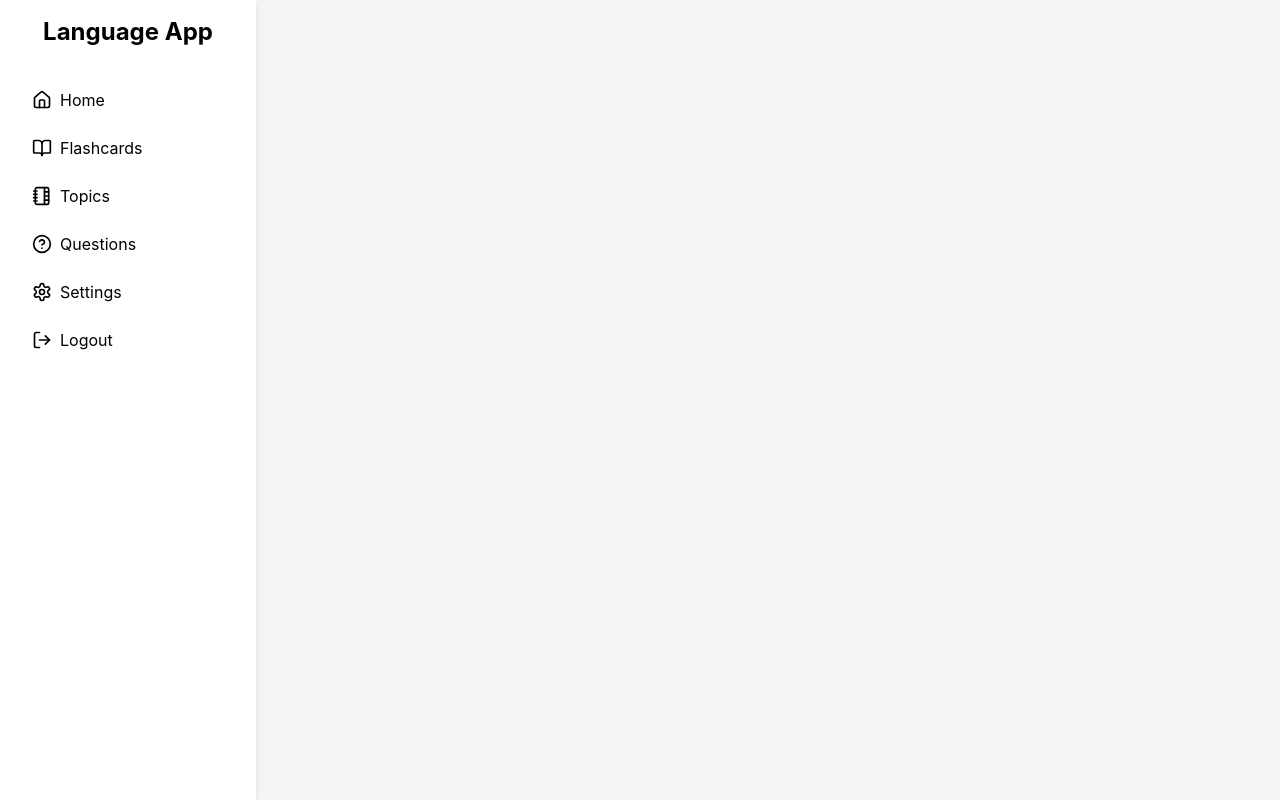
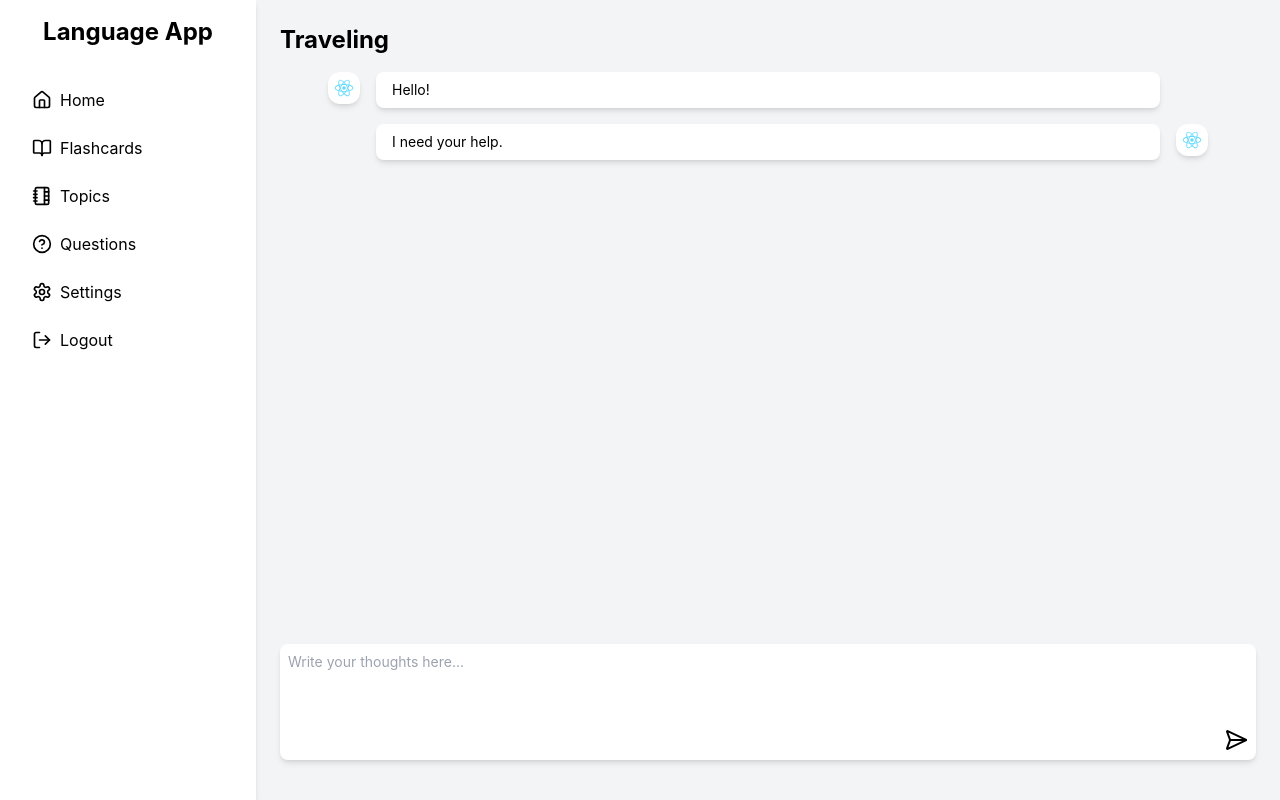
Before and after one commit to JordanYChu/LanguageApp, a React (Create React App) app: page /topics/1 in a window 1280 px wide. Built offline with nearby package versions, Linux system fonts and the light colour scheme.

Commit message:
added chat messaging display

```diff
--- a/src/App.js
+++ b/src/App.js
@@ -6,6 +6,7 @@ import HomePage from "./HomePage";
 import QuestionsPage from "./QuestionsPage";
 import FlashcardsPage from "./FlashcardsPage";
 import TopicsPage from "./TopicsPage";
+import ChatPage from "./ChatPage"
 import './App.css';
 
 const NavItem = ({ icon: Icon, text, to }) => (
@@ -39,6 +40,7 @@ const App = () => {
             <Route path="/" element={<HomePage />} />
             <Route path="/settings" element={<SettingsPage />} />
             <Route path="/topics" element={<TopicsPage />} />
+            <Route path="/topics/:topicId" element={<ChatPage />} />
             <Route path="/flashcards" element={<FlashcardsPage />} />
             <Route path="/questions" element={<QuestionsPage />} />
           </Routes>
--- /dev/null
+++ b/src/ChatPage.js
@@ -0,0 +1,98 @@
+import { useParams } from "react-router-dom";
+import logo from './logo.svg'
+import { useEffect, useState } from "react";
+import { SendHorizontal } from "lucide-react"
+import "./ChatPageCSS.css"
+
+const topics = [
+  {id: 1, topic: "Traveling"},
+  {id: 2, topic: "Testing"},
+  {id: 3, topic: "Boring stuff"},
+  {id: 4, topic: "Cool topic"},
+  {id: 5, topic: "Forgetful topics"},
+  {id: 6, topic: "Family"}
+]
+
+const history = [
+    {userID: 0 , message: "Hello!"}, // id: 0 is chatGPT
+    {userID: 1 , message: "I need your help."}
+]
+
+
+const ChatPage = () => {
+    const { topicId } = useParams();
+    const topic = topics[topicId-1]['topic'];
+
+    const [messages, setMessages] = useState([]);
+    const [text, setText] = useState('');
+
+    useEffect(() => {
+        setMessages(history)
+      }, []);
+
+    const updateInputText = (event) => {
+        setText(event.target.text);
+    }
+
+    const addMessage = (event) =>  {
+        if(event.key === "Enter") {
+            setMessages([...messages, { userID: 0 , message: event.target.value }])
+            setText('');
+        }
+    }
+
+
+
+    return (
+        <div className="p-6 flex flex-col h-screen ">
+            <h2 className="text-2xl font-bold mb-4">{topic}</h2>
+            <div id="test" className="px-4 mx-8 flex-grow overflow-y-scroll scrollbar-hide overflow-x-hidden">
+                {messages.map(message => {
+                    if(message.userID == 0) {
+                        return BotMessage(message.message);
+                    } else {
+                        return UserMessage(message.message);
+                    }
+                })}
+            </div>
+            <div className="block p-2 mb-4 bg-white rounded-lg shadow-md items-end flex">
+                <textarea id="messageBox" value={text} onChange={updateInputText} onKeyDown={addMessage} maxLength={500} rows={5} class="resize-none text-wrap focus:outline-none flex-grow text-sm" placeholder="Write your thoughts here..."></textarea>
+                <SendHorizontal className=""/>
+            </div>
+        </div>
+    )
+}
+
+const UserIcon = () => (
+        <div className="bg-white rounded-xl shadow-md h-8 w-8">
+            <img src={logo} className="aspect-square " ></img>
+        </div>
+)
+const BotMessage = (message) => {
+    return (
+        <div className="flex flex-row ">
+            <UserIcon></UserIcon>
+            <div className="break-words py-2 px-4 bg-white rounded-lg shadow-md mb-4 mx-4 flex-grow text-sm max-w-[calc(100%-5rem)]">
+                {message}
+            </div>
+            <div className="aspect-square h-8 w-8">
+            </div>
+        </div>
+    )
+}
+
+const UserMessage = (message) => {
+    return (
+        <div className="flex flex-row flex-end">
+            <div className="aspect-square h-8 w-8">
+            </div>
+            <div className="break-words py-2 px-4 bg-white rounded-lg shadow-md mb-4 mx-4 flex-grow text-sm max-w-[calc(100%-5rem)]">
+                {message}
+            </div>
+            <UserIcon></UserIcon>
+        </div>
+    )
+}
+
+
+export default ChatPage;
--- /dev/null
+++ b/src/ChatPageCSS.css
@@ -0,0 +1,4 @@
+.scrollbar-hide {
+    -ms-overflow-style: none;  /* IE and Edge */
+    scrollbar-width: none;  /* Firefox */
+}
--- a/src/TopicsPage.js
+++ b/src/TopicsPage.js
@@ -1,28 +1,36 @@
-
-const boxLength = 64; // (Check tailwind Height list)
-const tailwindstring = "h-" + boxLength + " w-" + boxLength;
+import { CirclePlus, Search} from 'lucide-react';
+import { Link } from "react-router-dom";
 
 const topics = [
   {id: 1, topic: "Traveling"},
-  {id: 1, topic: "Testing"},
-  {id: 1, topic: "Boring stuff"},
-  {id: 1, topic: "Cool topic"},
-  {id: 1, topic: "Forgetful topics"},
-  {id: 2, topic: "Family"}
+  {id: 2, topic: "Testing"},
+  {id: 3, topic: "Boring stuff"},
+  {id: 4, topic: "Cool topic"},
+  {id: 5, topic: "Forgetful topics"},
+  {id: 6, topic: "Family"}
 ]
 
 const Topic = () => (
     topics.map(topic => (
-      <div className={`aspect-square / 1 block p-4 bg-white rounded-lg shadow-md hover:shadow-lg transition-shadowblock`}>
-        <h2 className="lg text-center">{topic.topic}</h2>
-      </div>
+      <Link key={`${topic.id}`} to={`/topics/${topic.id}`} className={`size-full aspect-square inline p-4 bg-white rounded-lg shadow-md hover:shadow-lg transition-shadowblock`}>
+        <h2 className="text-lg text-center">{topic.topic}</h2>
+      </Link>
     ))
 )
 
 const TopicsPage= () => (
   <div className="p-6">
     <h2 className="text-2xl font-bold mb-4">Topics</h2>
-    <div className="grid grid-cols-1 md:grid-cols-2 lg:grid-cols-3 xl:grid-cols-4 2xl:grid-cols-5 gap-8">
+    <div className="block p-2 mb-4 bg-white rounded-lg shadow-md flex">
+      <CirclePlus className='inline'/>
+      <input
+        type="text"
+        className='inline focus:outline-none float-right'
+        placeholder='Search...'
+        />
+      <Search className='inline float-right'/>
+    </div>
+    <div className="grid grid-cols-2 md:grid-cols-3 lg:grid-cols-4 xl:grid-cols-5 2xl:grid-cols-6 gap-8">
       <Topic />
     </div>
   </div>
```
